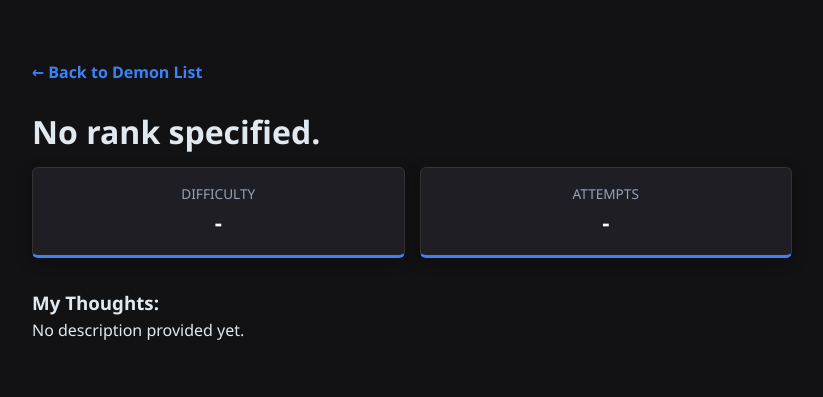
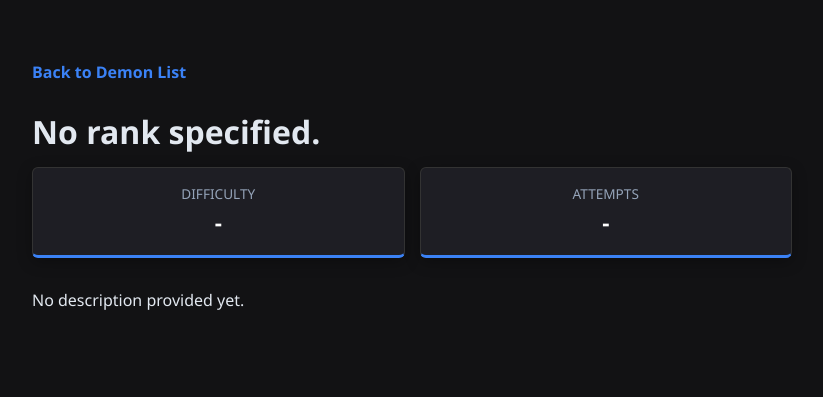
Before and after one commit to Heraij/ya, a plain HTML site: page level.html in a window 1280 px wide. Shown: the whole page, without its empty margins (228-1051 px from the left). Drawn offline with Linux system fonts and the light colour scheme.

Commit message:
Update level.html

```diff
--- a/level.html
+++ b/level.html
@@ -19,7 +19,7 @@
 <body>
 
     <main class="level-container">
-        <a href="list.html" class="back-link">← Back to Demon List</a>
+        <a href="list.html" class="back-link">Back to Demon List</a>
 
         <h1 id="level-name">Loading Level...</h1>
         <p id="level-author" style="color: #94a3b8; font-size: 1.1rem; margin-top: -10px;"></p>
@@ -36,7 +36,6 @@
         </div>
 
         <div id="level-description-box" style="margin: 30px 0; line-height: 1.6;">
-            <h3>My Thoughts:</h3>
             <p id="level-description">No description provided yet.</p>
         </div>
 
```
